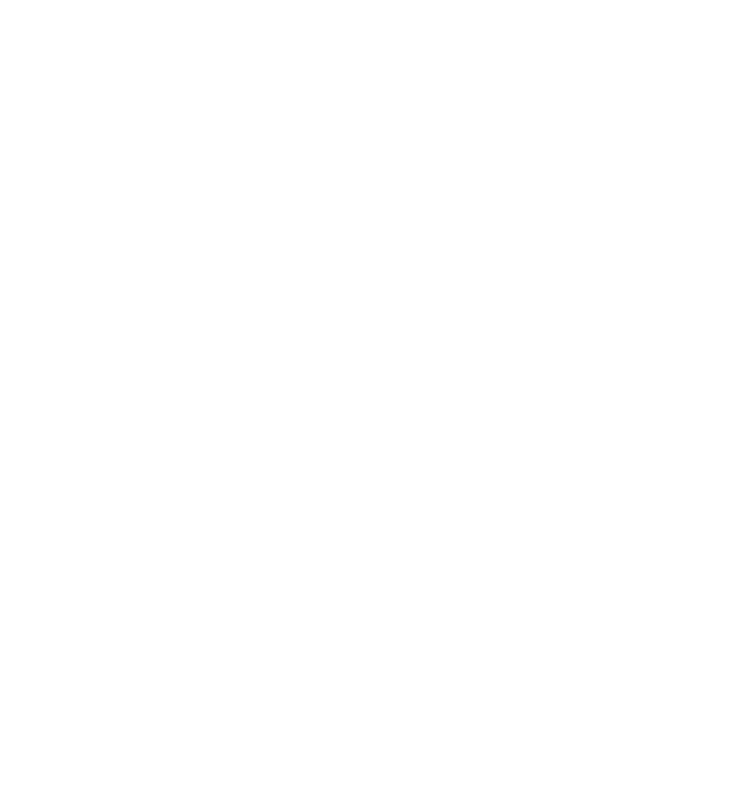
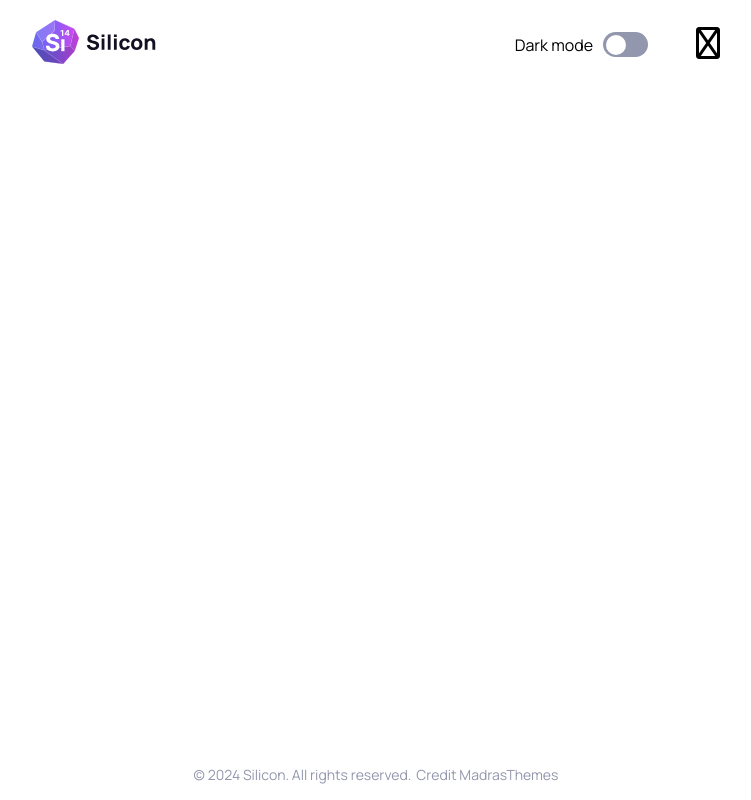
Before and after one commit to AsaStabler/UPPGIFT1, a plain HTML site: page index.html in a window 1280 px wide. Shown: the whole page, without its empty margins (264-1015 px from the left). Drawn offline with Linux system fonts and the light colour scheme.

Commit message:
har lagt till header, footer, och wrapper + main

```diff
--- /dev/null
+++ b/css/main.css
@@ -0,0 +1,243 @@
+@import url('https://fonts.googleapis.com/css2?family=Manrope:wght@200..800&display=swap');
+
+:root {
+    --color-dark: #0B0F19;
+    --color-primary: #6366F1;
+    --color-gray: #9397AD;
+    --color-white: #FFFFFF;
+
+    --container-padding: 1rem;
+    --transition-time: all 0.2;
+}
+
+* {
+    margin: 0;
+    padding: 0;
+    box-sizing: border-box;
+    -webkit-tap-highlight-color: rgba(0, 0, 0, 0);
+}
+
+body {
+    font-family: "Manrope", sans-serif;
+    font-optical-sizing: auto;
+    font-weight: 400;
+    font-style: normal;
+    font-size: 16px;
+}
+
+.wrapper {
+    display: grid;
+    grid-template-rows: auto 1fr auto;
+    height: 100vh;
+}
+
+.container {
+    width: 100%;
+    padding-left: var(--container-padding);
+    padding-right: var(--container-padding);
+    margin-left: auto;
+    margin-right: auto;
+}
+
+a {
+    color: var(--color-primary);
+    text-decoration: none;
+}
+a:hover {
+    color: var(--color-primary);
+    text-decoration: underline;
+}
+
+.btn-primary {
+    background-color: var(--color-primary);
+    color: var(--color-white);
+    border-radius: 8px;
+    padding: 12px 25px;
+    display: flex;
+    justify-content: center;
+    align-items: center;
+    text-decoration: none;
+}
+.btn-primary:hover {
+    background-color: var(--color-gray);
+    color: var(--color-white);
+    text-decoration: none;
+}
+.btn-primary i {
+    margin-right: 0.5rem;
+}
+
+.btn-mobile {
+    background-color: transparent;
+    border: none;
+    font-size: 2rem;
+}
+
+.btn-toggle-switch {
+    display: flex;
+    align-items: center;
+    gap: 10px;
+}
+
+.btn-toggle-switch .label {
+    display: none;
+}
+
+/* The switch - the box around the slider */
+.toggle-switch {
+    position: relative;
+    display: inline-block;
+    width: 45px;
+    height: 25px;
+}
+
+/* Hide default HTML checkbox */
+.toggle-switch input{
+    opacity: 0;
+}
+
+.toggle-switch input:checked + .slider {
+    background-color: var(--color-primary);
+}
+
+input:focus + .slider {
+    box-shadow: 0 0 1px var(--color-primary);
+}
+
+input:checked + .slider:before {
+    /* -webkit-transform: translateX(26px); */
+    transform: translateX(18px);
+    background-color: var(--color-white);
+}
+
+/* The slider */
+.toggle-switch .slider {
+    position: absolute;
+    cursor: pointer;
+    top: 0;
+    left: 0;
+    right: 0;
+    bottom: 0;
+    background-color: var(--color-gray);
+    /* -webkit-transition: .4s;  */
+    /* transition: all 0.2s;  */
+    transition: var(--transition-time);
+}
+
+.toggle-switch .slider:before {
+    position: absolute;
+    content: "";
+    height: 20px;
+    width: 20px;
+    left: 3px;
+    bottom: 2.5px;
+    background-color: var(--color-white);
+    /* -webkit-transition: .4s;  */
+    /* transition: all 0.2s;  */
+    transition: var(--transition-time);
+}
+
+/* Rounded sliders */
+.toggle-switch .slider.round {
+  border-radius: 35px;
+}
+
+.toggle-switch .slider.round:before {
+  border-radius: 50%;
+}
+
+.navbar {
+    display: none;
+}
+
+.nav-link{
+    color: var(--color-dark);
+    font-weight: 600;
+    text-decoration: none;
+}
+.nav-link:hover{
+    color: var(--color-primary);
+    text-decoration: underline;
+}
+
+.active {
+    color: var(--color-primary);
+    text-decoration: underline;
+}
+
+#auth-signin {
+    display: none;
+}
+
+header .container {
+    display: grid;
+    align-items: center;
+    grid-template-columns: 1fr auto auto;
+    /* grid-template-areas: "logo switch mobile";  */
+    gap: 1.5rem;
+    padding-top: 1rem;
+    padding-bottom: 1rem;
+}
+
+footer {
+    font-size: 14px;
+    padding-top: 1rem;
+    padding-bottom: 1rem;
+    color: var(--color-gray);  /*  To Do: Hämta korrekt text färg från figma filen.  */
+
+    .container {
+        display: flex;
+        justify-content: center;
+        align-items: center;
+        gap: 5px;
+    }
+
+    .credit {
+        display: none;
+    }
+}
+
+@media (min-width: 768px) {
+    .container {
+        max-width: 720px;
+    }
+
+    .btn-toggle-switch .label {
+        display: block;
+    }
+
+    header .container {
+        gap: 3rem;
+    }
+
+    footer {
+        .credit {
+            display: block;
+        }
+    }
+
+}
+
+@media (min-width: 1400px) {
+    .container {
+        max-width: 1320px;
+    }
+
+    header .container {
+        grid-template-columns: auto 1fr auto auto;
+        gap: 3rem;
+    }
+
+    #auth-signin {
+        display: block;
+    }
+
+    .btn-mobile {
+        display: none;
+    }
+
+    .navbar {
+        display: block;
+    }
+
+}
--- a/index.html
+++ b/index.html
@@ -3,9 +3,51 @@
 <head>
     <meta charset="UTF-8">
     <meta name="viewport" content="width=device-width, initial-scale=1.0">
+    <link rel="stylesheet" href="https://kit.fontawesome.com/a576612222.css" crossorigin="anonymous">
+    <link rel="stylesheet" href="/css/main.css">
     <title>UPPGIFT 1</title>
 </head>
 <body>
 
+    <div class="wrapper">
+        <header>
+            <div class="container">
+
+                <a id="logo" href="index.html"><img src="images/logo.svg" alt="Silicon Logotype"></a>
+
+                <nav id="main-menu" class="navbar">
+                    <a class="nav-link" href="#">Features</a>
+                </nav>
+
+                <div id="darkmode-toggle-switch" class="btn-toggle-switch">
+                    <span class="label">Dark mode</span>
+                    <label for="darkmode-switch" class="toggle-switch">
+                        <input id="darkmode-switch" type="checkbox">
+                        <span class="slider round"></span>
+                    </label>
+                </div>
+
+                <a id="auth-signin" href="#" class="btn-primary">
+                    <i class="fa-thin fa-user-large"></i>
+                    <span>Sign in / up</span>
+                </a>
+
+                <button class="btn-mobile">
+                    <i class="fa-regular fa-bars"></i>
+                </button>
+
+            </div>
+        </header>
+
+        <main></main>
+
+        <footer>
+            <div class="container">
+                <p class="copyright">© 2024 Silicon. All rights reserved.</p>
+                <p class="credit">Credit MadrasThemes</p>
+            </div>
+        </footer>
+    </div>
+
 </body>
 </html>
```
Also changed, not shown: css/styles.css (added), images/logo.svg (added).
